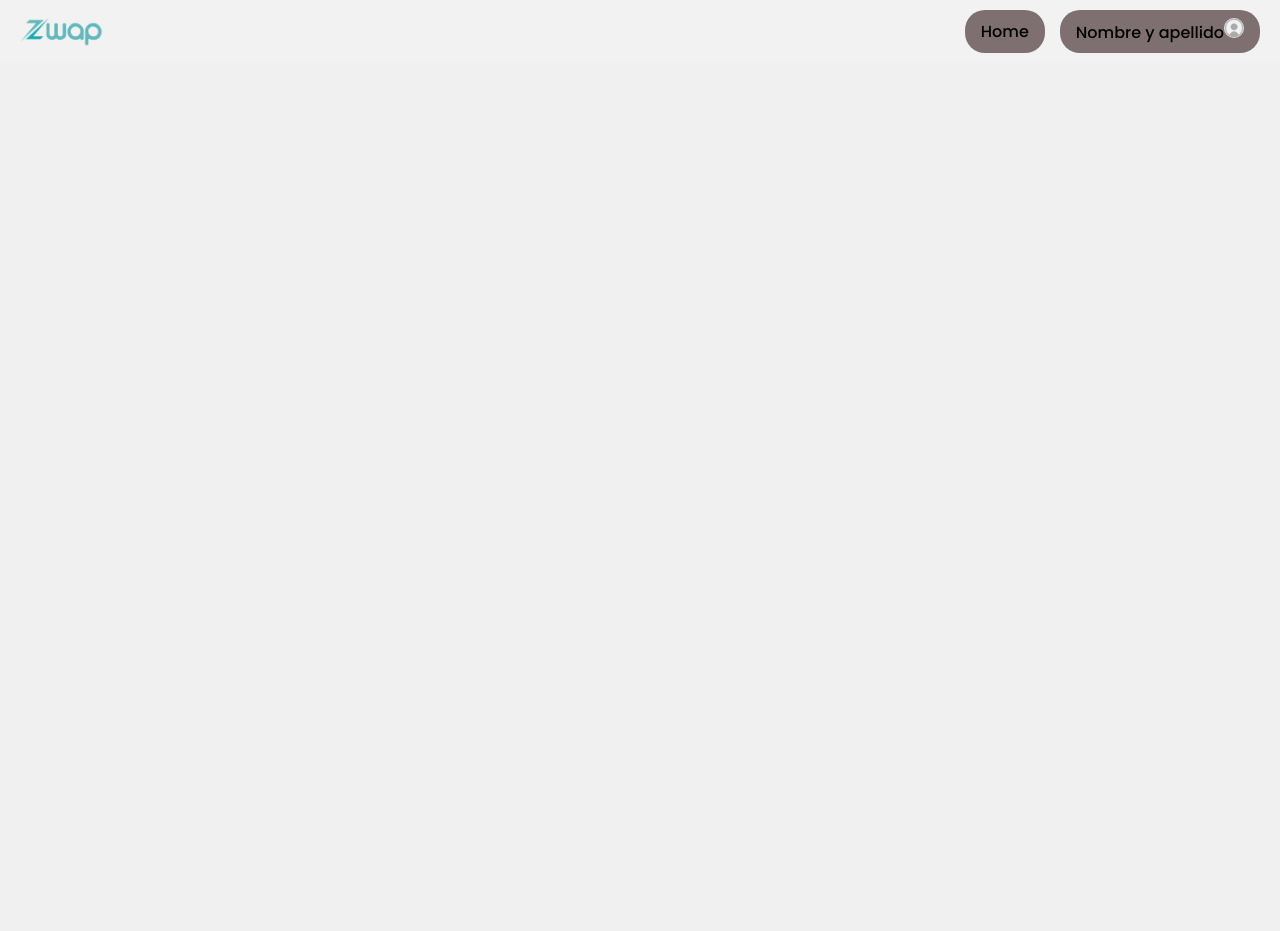
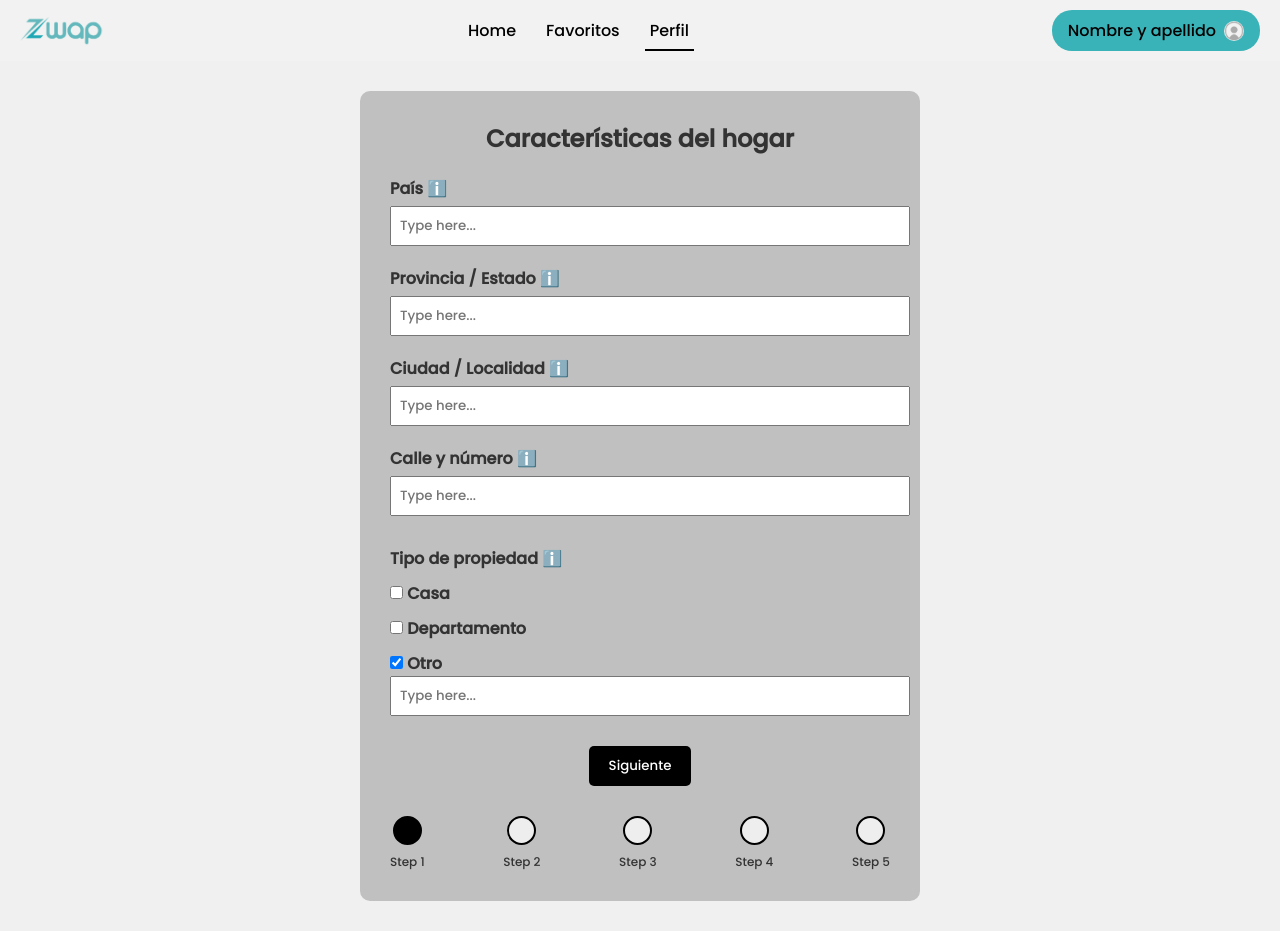
Before and after one commit to matrakei/zwap-proyecto, a React (Vite) app in the folder zwap/: page /perfil/step1 in a window 1280 px wide. Before the commit the page ends 800 px from the top, so only its background shows below. Built offline with nearby package versions, Linux system fonts and the light colour scheme.

Commit message:
Step4 hecho

```diff
--- a/zwap/src/App.jsx
+++ b/zwap/src/App.jsx
@@ -5,7 +5,7 @@ import { Footer } from './components/Footer/Footer';
 import {Formulario}   from './components/Step1/Formulario/Formulario';
 import  Step2  from './components/Step2/Step2';
 import Step3 from './components/Step3/Step3';
-
+import Step4 from './components/Step4/Step4';
 
 function App() {
   return (
@@ -13,9 +13,12 @@ function App() {
       <Header />
       <main>
         <Routes>
-          <Route path="/" element={<Formulario />} />
-          <Route path="/step2" element={<Step2 />} />
-          <Route path="/step3" element={<Step3 />} />
+        <Route path="/" element={<div>Home</div>} />
+        <Route path="/favoritos" element={<div>Favoritos</div>} />
+          <Route path="perfil/step1" element={<Formulario />} />
+          <Route path="perfil/step2" element={<Step2 />} />
+          <Route path="perfil/step3" element={<Step3 />} />
+          <Route path="perfil/step4" element={<Step4 />} />
         </Routes>
       </main>
       <Footer />
--- /dev/null
+++ b/zwap/src/components/Favoritos/Favoritos.jsx
@@ -0,0 +1,3 @@
+export default function Favoritos() {
+    return <h1>Favoritos</h1>;
+  }
--- a/zwap/src/components/Header/Header.css
+++ b/zwap/src/components/Header/Header.css
@@ -6,6 +6,12 @@
     display: flex;              /* Alineamos elementos en fila */
     justify-content: space-between;  /* Título a la izquierda, botón a la derecha */
     align-items: center;        /* Centrado vertical */
+  background-color: #F1F2F1;
+  padding: 10px 20px;
+  display: flex;
+  justify-content: space-between;
+  align-items: center;
+  font-size: 16px;
 }
 
 .titulo {
@@ -16,12 +22,16 @@
 .logo-container {
     display: flex;
     align-items: center;
+  display: flex;
+  align-items: center;
 }
 
 /* 📌 Nuevo: estilo de la imagen */
 .logo {
     height: 30px;
     width: auto;
+  height: 30px;
+  width: auto;
 }
 
 .home-button {
@@ -38,9 +48,26 @@
     font-weight: 500;
     margin: 0;
 }
+.nav-center {
+  display: flex;
+  justify-content: center;
+  gap: 20px;
+  flex: 1;
+}
 
 .home-button:hover {
     background-color: #0056b3;
+}
+.nav-button {
+  background: none;
+  border: none;
+  font-family: 'Poppins', sans-serif;
+  font-weight: 500;
+  color: black;
+  cursor: pointer;
+  position: relative;
+  padding: 5px;
+  text-decoration: none;
 }
 
 .perfil-button {
@@ -57,10 +84,34 @@
     font-weight: 500;
     margin: 0;
 }
+.nav-button.active::after {
+  content: "";
+  position: absolute;
+  height: 2px;
+  background-color: black;
+  width: 100%;
+  bottom: -3px;
+  left: 0;
+}
 
 .buttons-right {
     display: flex;
     gap: 15px;
+}
+.perfil-button {
+  background-color: #39B3B8;
+  color: black;
+  border: none;
+  padding: 8px 16px;
+  border-radius: 20px;
+  font-size: 16px;
+  font-family: 'Poppins', sans-serif;
+  font-style: Medium italic;
+  font-weight: 500;
+  display: flex;
+  align-items: center;
+  gap: 8px;
+  cursor: pointer;
 }
 
 /* 📌 Imagen dentro del botón de perfil */
@@ -69,4 +120,13 @@
     width: 20px;
     object-fit: cover;
     border-radius: 50%; /* Para que sea redonda */
+  height: 20px;
+  width: 20px;
+  object-fit: cover;
+  border-radius: 50%;
 }
+
+.user-info {
+  display: flex;
+  align-items: center;
+}
--- a/zwap/src/components/Header/Header.jsx
+++ b/zwap/src/components/Header/Header.jsx
@@ -1,22 +1,37 @@
 import './Header.css';
 import logo from "../../assets/logo.png";
 import perfil from "../../assets/perfil.png";
-
+import { NavLink, useLocation, useNavigate } from 'react-router-dom';
 
 export const Header = () => {
+  const location = useLocation();
+  const navigate = useNavigate();
+
+  // Detectar si estamos dentro de la sección "perfil" (steps)
+  const isPerfilActive = location.pathname.startsWith('/perfil');
+
   return (
     <header className="header">
       <div className="logo-container">
         <img src={logo} alt="Logo Zwap" className="logo" />
       </div>
 
-      <div className="buttons-right">
-        <button className="home-button">Home</button>
+      <nav className="nav-center">
+        <NavLink to="/" className="nav-button"> Home</NavLink>
+        <NavLink to="/favoritos" className="nav-button"> Favoritos</NavLink>
+        <NavLink
+          to="/perfil/step1"
+          className={`nav-button ${isPerfilActive ? 'active' : ''}`}
+        >
+           Perfil
+        </NavLink>
+      </nav>
+
+      <div className="user-info">
         <button className="perfil-button">
-         Nombre y apellido
-         <img src={perfil} alt="Perfil" className="perfil-img" />
+          Nombre y apellido
+          <img src={perfil} alt="Perfil" className="perfil-img" />
         </button>
-
       </div>
     </header>
   );
--- /dev/null
+++ b/zwap/src/components/Inicio/Inicio.jsx
@@ -0,0 +1,3 @@
+export default function Inicio() {
+    return <h1>Página de inicio</h1>;
+  }
--- a/zwap/src/components/Step1/Formulario/Formulario.jsx
+++ b/zwap/src/components/Step1/Formulario/Formulario.jsx
@@ -1,8 +1,8 @@
 import './Formulario.css';
-import { useNavigate } from 'react-router-dom'; // 👉 Importá useNavigate
+import { useNavigate } from 'react-router-dom';
 
 export const Formulario = () => {
-  const navigate = useNavigate(); // 👉 Crear el hook de navegación
+  const navigate = useNavigate();
 
   return (
     <div className="form-container">
@@ -32,8 +32,7 @@ export const Formulario = () => {
         </label>
       </div>
 
-      {/* 👇 BOTÓN actualizado con navegación */}
-      <button className="next-button" onClick={() => navigate('/step2')}>
+      <button className="next-button" onClick={() => navigate('/perfil/step2')}>
         Siguiente
       </button>
 
--- a/zwap/src/components/Step2/Step2.jsx
+++ b/zwap/src/components/Step2/Step2.jsx
@@ -5,8 +5,8 @@ export default function Step2() {
   const navigate = useNavigate();
 
   const handleSubmit = (e) => {
-    e.preventDefault(); // ← evita que se recargue la página
-    navigate('/step3'); // ← te lleva a Step3
+    e.preventDefault();
+    navigate('/perfil/step3');
   };
 
   return (
--- a/zwap/src/components/Step3/Step3.jsx
+++ b/zwap/src/components/Step3/Step3.jsx
@@ -16,7 +16,7 @@ export default function Step3() {
 
   const handleSubmit = (e) => {
     e.preventDefault();
-    navigate('/step4');
+    navigate('/perfil/step4');
   };
 
   const options = [
--- /dev/null
+++ b/zwap/src/components/Step4/Step4.css
@@ -0,0 +1,72 @@
+.step4-container {
+  background-color: #c1c1c1;
+  padding: 40px;
+  width: 500px;
+  margin: 50px auto;
+  border-radius: 10px;
+  text-align: center;
+}
+
+.step4-title {
+  font-weight: bold;
+}
+
+.step4-subtitle {
+  margin-bottom: 20px;
+}
+
+.dropzone {
+  border: 2px dashed #888;
+  padding: 40px;
+  border-radius: 10px;
+  background: #f9f9f9;
+  margin-bottom: 20px;
+  cursor: pointer;
+}
+
+.upload-button {
+  display: inline-block;
+  background-color: black;
+  color: white;
+  padding: 10px 20px;
+  border-radius: 20px;
+  margin-top: 10px;
+  cursor: pointer;
+}
+
+.file-list {
+  list-style: none;
+  padding: 0;
+  margin-bottom: 20px;
+}
+
+.step4-button {
+  background-color: black;
+  color: white;
+  border: none;
+  padding: 10px 20px;
+  border-radius: 20px;
+  cursor: pointer;
+  font-size: 16px;
+  font-family: 'Poppins', sans-serif;
+  font-style: Medium italic;
+}
+
+.steps {
+  display: flex;
+  justify-content: space-between;
+  margin-top: 30px;
+}
+
+.step {
+  text-align: center;
+}
+
+.circle {
+  height: 24px;
+  width: 24px;
+  background: white;
+  border: 2px solid black;
+  border-radius: 50%;
+  margin: 0 auto;
+}
--- /dev/null
+++ b/zwap/src/components/Step4/Step4.jsx
@@ -0,0 +1,85 @@
+import './Step4.css';
+import { useState } from 'react';
+import { useNavigate } from 'react-router-dom';
+
+export default function Step4() {
+  const [files, setFiles] = useState([]);
+  const navigate = useNavigate();
+
+  const handleDrop = (e) => {
+    e.preventDefault();
+    const droppedFiles = Array.from(e.dataTransfer.files);
+    setFiles((prev) => [...prev, ...droppedFiles]);
+  };
+
+  const handleFileChange = (e) => {
+    const selectedFiles = Array.from(e.target.files);
+    setFiles((prev) => [...prev, ...selectedFiles]);
+  };
+
+  const handleSubmit = () => {
+    const formData = new FormData();
+    files.forEach((file) => {
+      formData.append('images', file);
+    });
+
+    fetch('https://tu-backend.com/api/upload', {
+      method: 'POST',
+      body: formData
+    })
+      .then((res) => res.json())
+      .then(() => navigate('/perfil/step5'))
+      .catch((err) => console.error('Error al subir:', err));
+  };
+
+  return (
+    <div className="step4-container">
+      <h2 className="step4-title">Fotos</h2>
+      <p className="step4-subtitle">
+        <strong>Subir fotos (mínimo 1, máximo 10)</strong><br />
+        <small>(Formatos: .jpg, .png)</small>
+      </p>
+
+      <div
+        className="dropzone"
+        onDragOver={(e) => e.preventDefault()}
+        onDrop={handleDrop}
+      >
+        <p>📁 Arrastrá archivos a esta zona</p>
+        <input
+          type="file"
+          accept=".jpg,.png"
+          multiple
+          onChange={handleFileChange}
+          style={{ display: 'none' }}
+          id="fileInput"
+        />
+        <label htmlFor="fileInput" className="upload-button">
+          Seleccionar archivos desde el ordenador
+        </label>
+      </div>
+
+      <ul className="file-list">
+        {files.map((file, i) => (
+          <li key={i}>{file.name}</li>
+        ))}
+      </ul>
+
+      <button className="step4-button" onClick={handleSubmit}>
+        Siguiente
+      </button>
+
+      <div className="steps">
+        {[...Array(5)].map((_, i) => (
+          <div
+            key={i}
+            className={`step ${i < 3 ? 'done' : ''} ${i === 3 ? 'active' : ''}`}
+          >
+            <div className="circle">{i < 3 ? '✔️' : ''}</div>
+            <span>Step {i + 1}</span>
+          </div>
+        ))}
+      </div>
+    </div>
+  );
+}
```
Also changed, not shown: zwap/src/components/Favoritos/Favoritos.css (added), zwap/src/components/Inicio/Inicio.css (added).
